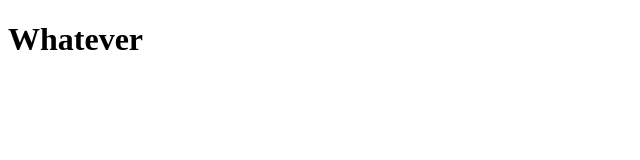
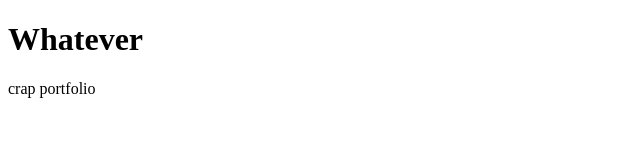
Before and after one commit to nowa75/git-one, a plain HTML site: page index.html in a window 1280 px wide. Shown: the whole page, without its empty margins (0-640 px from the left). Drawn offline with Linux system fonts and the light colour scheme.

Commit message:
feigned portfolio

```diff
--- a/index.html
+++ b/index.html
@@ -6,5 +6,6 @@
 </head>
 <body>
 <h1>Whatever</h1>
+<p>crap portfolio</p>
 </body>
 </html>
```
